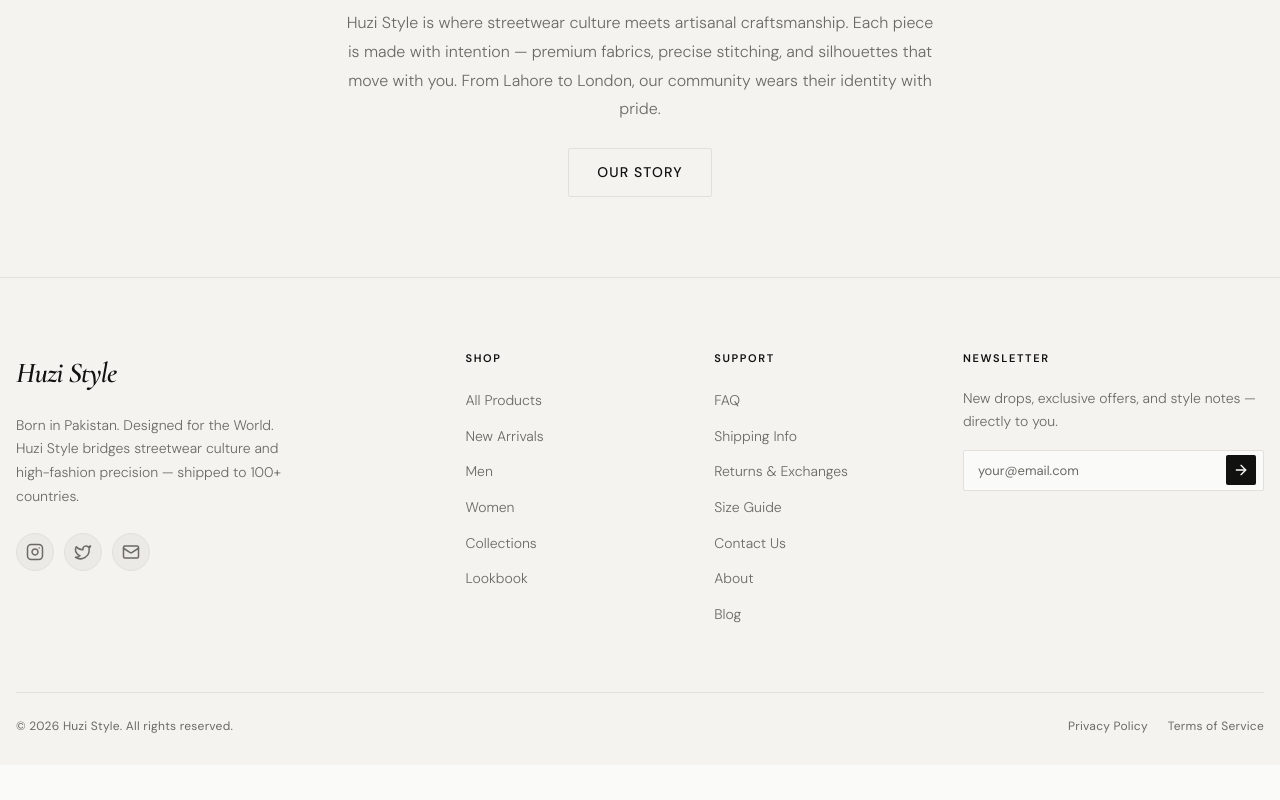
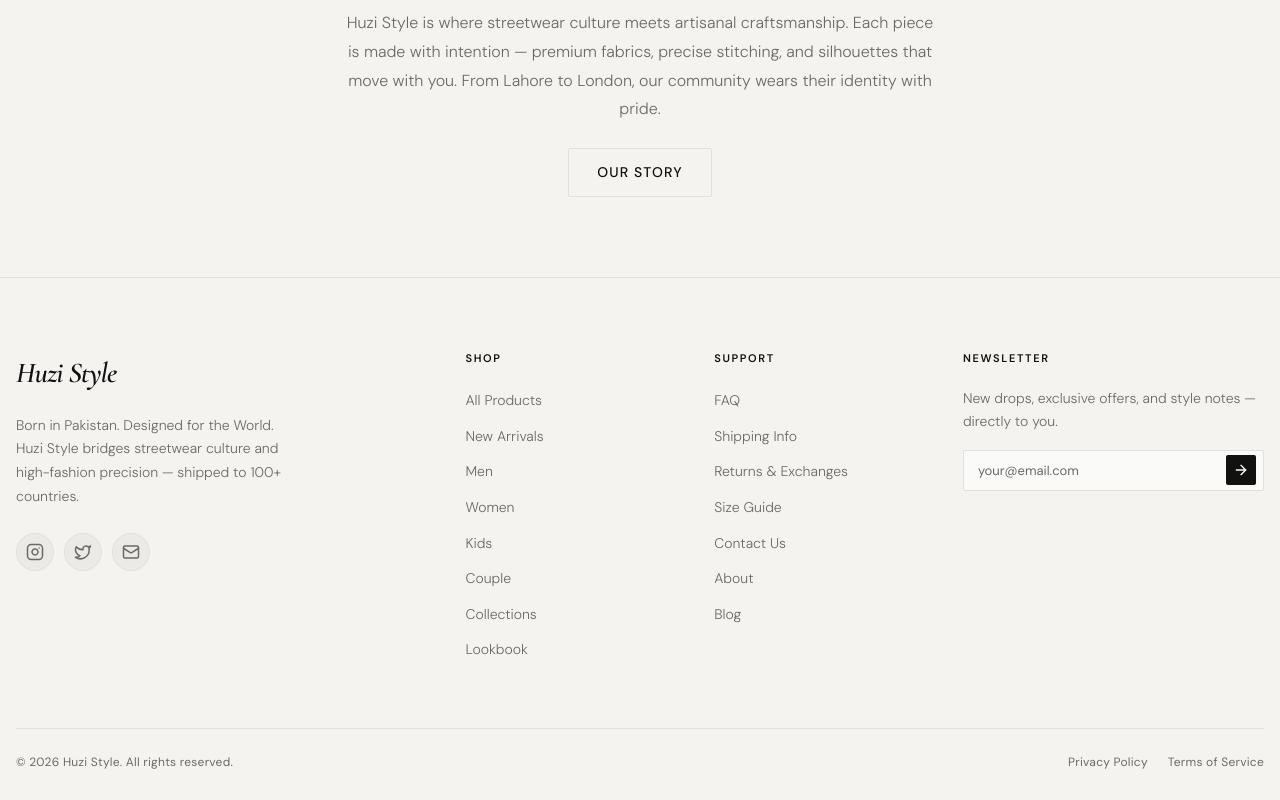
Before and after one commit to htghuzaifa2/huzistyle-web-01, a Next.js app: page / in a window 1280 px wide. Shown: the part 5982-6782 px from the top of the page. Before the commit the page ends 6747 px from the top, so only its background shows below. Built offline with nearby package versions, Linux system fonts and the light colour scheme; no server answers.

Commit message:
37baff27-7725-4e08-891f-ec06dcf530fa

```diff
--- a/src/app/collections/page.jsx
+++ b/src/app/collections/page.jsx
@@ -28,6 +28,7 @@ export default function CollectionsPage() {
         { name: 'Men', image: 'https://i.postimg.cc/Vvr0tpD7/men.webp', link: '/shop/men' },
         { name: 'Women', image: 'https://i.postimg.cc/pXKgvZHk/women-Kimi.jpg', link: '/shop/women' },
         { name: 'Kids', image: 'https://i.postimg.cc/Gtgny3XN/kids-Kimi.jpg', link: '/shop/kids' },
+        { name: 'Couple', image: '/couple-category.webp', link: '/shop/couple' },
         { name: 'Gaming Outfits', image: 'https://i.postimg.cc/m27GrVTG/clair-obscur-expedition-33.avif', link: '/shop/gaming-outfits' },
         { name: 'Hoodies', image: 'https://i.postimg.cc/tJfM9bRM/Hoodie-kimi.jpg', link: '/shop/hoodies' },
         { name: 'Jackets', image: 'https://i.postimg.cc/zfvPmT53/jackets-Kimi.webp', link: '/shop/jackets' },
--- a/src/components/Footer.jsx
+++ b/src/components/Footer.jsx
@@ -48,6 +48,8 @@ const Footer = () => {
                             <li><Link href="/shop?sort=newest">New Arrivals</Link></li>
                             <li><Link href="/shop?category=Men">Men</Link></li>
                             <li><Link href="/shop?category=Women">Women</Link></li>
+                            <li><Link href="/shop?category=Kids">Kids</Link></li>
+                            <li><Link href="/shop?category=Couple">Couple</Link></li>
                             <li><Link href="/collections">Collections</Link></li>
                             <li><Link href="/lookbook">Lookbook</Link></li>
                         </ul>
--- a/src/components/ShopClient.jsx
+++ b/src/components/ShopClient.jsx
@@ -38,7 +38,7 @@ const ShopClient = ({ categoryParam, subCategoryParam, initialProducts = [] }) =
     const containerRef = useRef(null);
 
     // Unified Categories List
-    const categories = useMemo(() => ['All', 'Men', 'Women', 'Kids', 'Gaming Outfits', 'Hoodie', 'Jacket', 'Ghost of Yotei'], []);
+    const categories = useMemo(() => ['All', 'Men', 'Women', 'Kids', 'Couple', 'Gaming Outfits', 'Hoodie', 'Jacket', 'Ghost of Yotei'], []);
 
     // Filter & Sort Logic
     const filteredProducts = useMemo(() => {
--- a/src/data/products.js
+++ b/src/data/products.js
@@ -1,7 +1,7 @@
 // Product Data
 // Do not remove the exports below, as they are used by the application components.
 
-export const categories = ['Men', 'Women', 'Kids', 'Gaming Outfits', 'Ghost of Yotei'];
+export const categories = ['Men', 'Women', 'Kids', 'Couple', 'Gaming Outfits', 'Ghost of Yotei'];
 
 export const gamingSubCategories = [
     'Ghost of Tsushima',
@@ -46,13 +46,13 @@ export const products = rawProducts.map(p => {
     );
     if (typeMatch) productType = typeMatch;
 
-    // 3. Determine secondary categories (Unisex / Gaming products appear in Men + Women + Kids)
+    // 3. Determine secondary categories (Unisex / Gaming products appear in Men + Women + Kids + Couple)
     let secondaryCategories = [];
     if (category === 'Gaming Outfits' || p.categories.some(c => normalize(c) === 'unisex')) {
-        secondaryCategories = ['Men', 'Women', 'Kids'];
+        secondaryCategories = ['Men', 'Women', 'Kids', 'Couple'];
     } else if (category !== 'Kids') {
-        // Non-gaming products also available in Kids via custom sizing
-        secondaryCategories = ['Kids'];
+        // Non-gaming products also available in Kids + Couple via custom sizing
+        secondaryCategories = ['Kids', 'Couple'];
     }
 
     // 4. Map Fields
```
Also changed, not shown: public/couple-category.webp (added).
